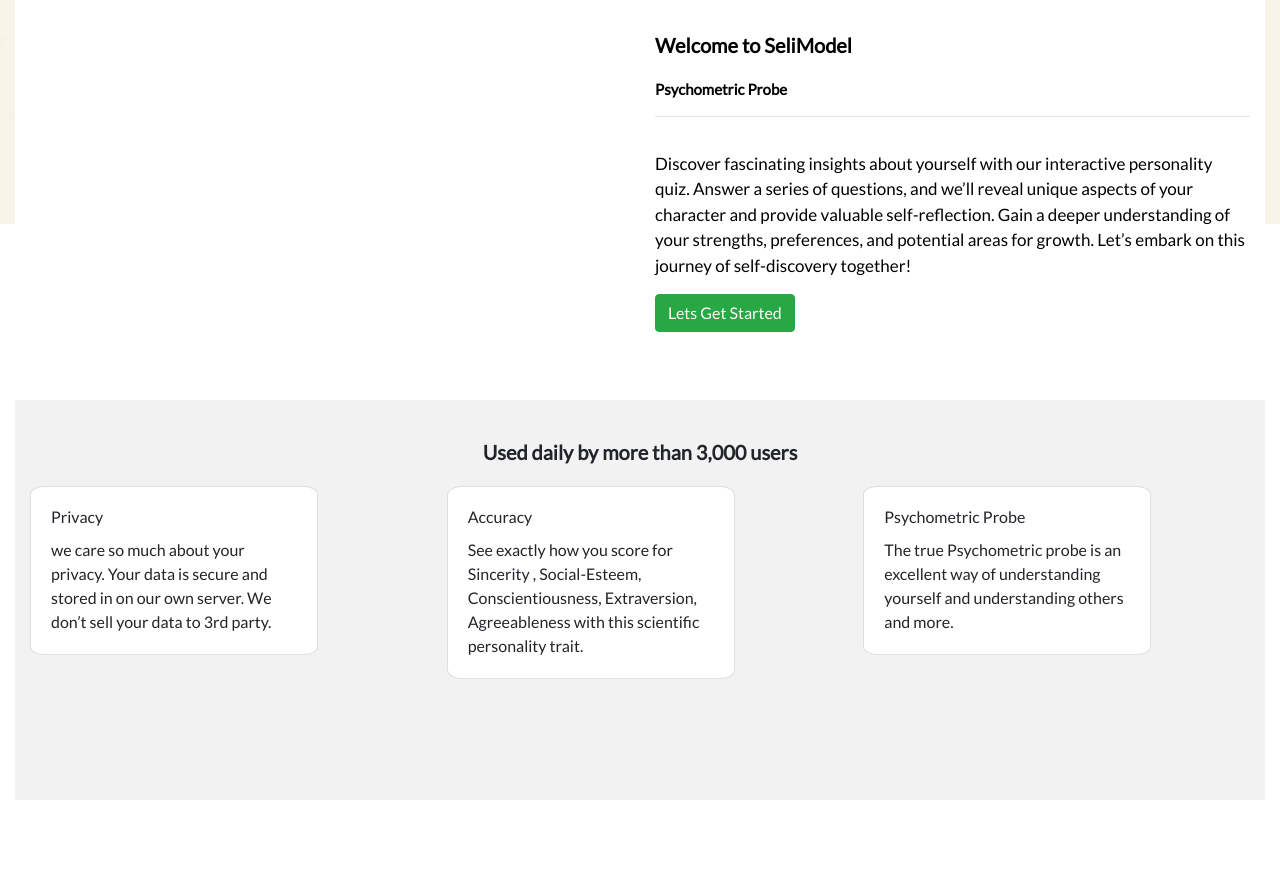
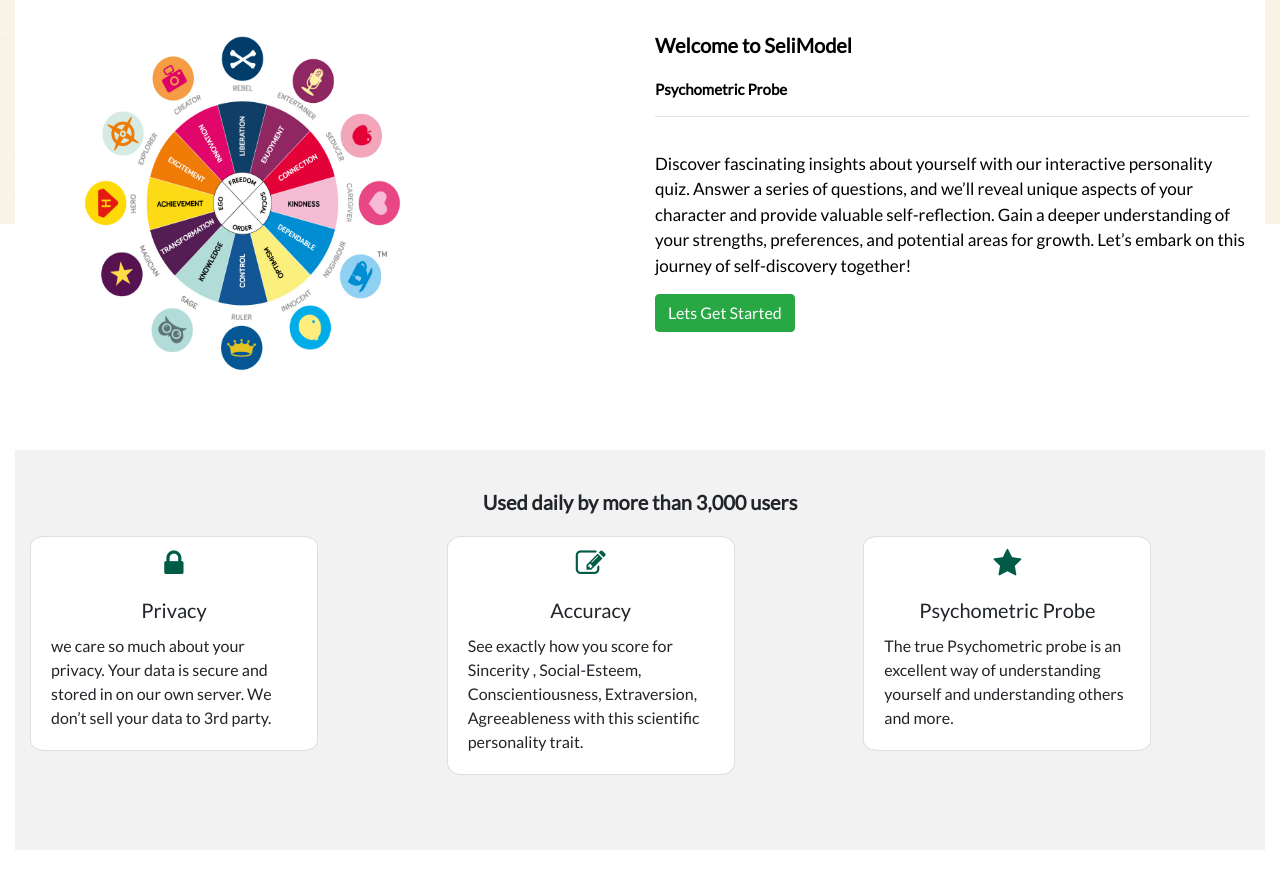
Before and after one commit to badassboy/seli, a PHP site: page /church/ in a window 1280 px wide. Shown: the part 576-1450 px from the top of the page. Before the commit the page ends 1376 px from the top, so only its background shows below. Run offline with PHP 8.4, Linux system fonts and the light colour scheme; some libraries are stand-ins or nearby versions; some web fonts are replaced.

Commit message:
enhanced design

```diff
--- a/cover.css
+++ b/cover.css
@@ -1,11 +1,11 @@
 html {
-  position: relative;
-  min-height: 100%;
+  /*position: relative;
+  min-height: 100%;*/
 }
 body {
    font-family: 'Lato', sans-serif;
-  margin-bottom: 60px;
-  overflow-x: hidden;
+/*  margin-bottom: 60px;*/
+/*  overflow-x: hidden;*/
 
    /* Margin bottom by footer height */
 }
@@ -75,9 +75,15 @@ video {
 
 /*about*/
 .about{
-  height: 400px;
+  height: 450px;
   background-color:#ffffff;
 }
+
+.col-6 .circle{
+  padding-left: 9%;
+}
+
+
 
 hgroup{
   padding-top:5% ;
@@ -115,12 +121,20 @@ hgroup{
 }
 
 .card-title{
-  font-size: 16px;
+  font-size: 20px;
+  text-align: center;
 }
 
 .card{
   margin-top: 5%;
   border-radius: 5%;
+}
+
+.fa {
+  text-align: center;
+  padding-top: 4%;
+  font-size: 30px;
+  color:#005C46 ;
 }
 .
 
@@ -143,8 +157,29 @@ hgroup{
 /*media queries*/
 @media (max-width: 575.98px) {
   .wrapper {
-    height: 900px;
+    height: 2200px;
     position: relative;
+  }
+
+  .about {
+    height: 650px;
+  }
+
+  .card {
+/*    width: 10rem;*/
+margin-left: 7%;
+
+  }
+
+  .col-6 .circle {
+    width: 100%;
+    height: 300px;
+  }
+
+  .users {
+    height: 800px;
+    max-width: 100%;
+
   }
 
   .uservideo{
--- a/homepage.php
+++ b/homepage.php
@@ -48,7 +48,7 @@ $question_letter = "";
 		<!-- video player -->
 		<div class="container uservideo">
 			<video width="320" height="240" controls>
-		  <source src="https://www.youtube.com/embed/zpOULjyy-n8?rel=0" type="video/mp4">
+		  <source src="video/september.mp4" type="video/mp4">
 		  	Your browser does not support the video tag.
 		</video>
 		</div>
--- a/index.php
+++ b/index.php
@@ -3,12 +3,12 @@
 <html lang="en">
   <head>
     <meta charset="utf-8">
-    <meta name="viewport" content="width=device-width, initial-scale=1, shrink-to-fit=no">
+    <meta name="viewport" content="width=device-width, initial-scale=1">
     <meta name="description" content="">
     <meta name="author" content="">
     <link rel="icon" href="/docs/4.0/assets/img/favicons/favicon.ico">
 
-    <title>Cover Template for Bootstrap</title>
+    <title>SeliModel</title>
 
     <link rel="canonical" href="https://getbootstrap.com/docs/4.0/examples/cover/">
     <link rel="stylesheet" href="https://fonts.googleapis.com/css?family=Trirong">
@@ -105,7 +105,10 @@
   <div class="container-fluid about">
 
     <div class="row">
-  <div class="col-6"></div>
+  <div class="col-6">
+    <img src="images/seliModel/circle.jpeg" alt="..." class="circle" width="371" height="371"
+    style="padding-top: 6%;">
+  </div>
 
   <div class="col-6">
     <hgroup>
@@ -132,9 +135,10 @@
   <header>Used daily by more than 3,000 users</header>
     <div class="row">
 
-  <div class="col-6 col-md-4">
+  <div class="col-sm">
     <div class="card" style="width: 18rem;">
   <!-- <img class="card-img-top" src="..." alt="Card image cap"> -->
+  <i aria-hidden="true" class="fa fa-lock"></i>
   <div class="card-body">
     <h5 class="card-title">Privacy</h5>
     <p class="card-text">we care so much about your privacy. Your data is secure and stored in on our own server. We don’t sell your data to 3rd party.</p>
@@ -143,9 +147,10 @@
 </div>
   </div>
 
-  <div class="col-6 col-md-4">
+  <div class="col-sm">
     <div class="card" style="width: 18rem;">
   <!-- <img class="card-img-top" src="..." alt="Card image cap"> -->
+  <i class="fa fa-pencil-square-o" aria-hidden="true"></i>
   <div class="card-body">
     <h5 class="card-title">Accuracy</h5>
     <p class="card-text">See exactly how you score for Sincerity , Social-Esteem, Conscientiousness, Extraversion, Agreeableness with this scientific personality trait.</p>
@@ -154,9 +159,10 @@
 </div>
   </div>
 
-  <div class="col-6 col-md-4">
+  <div class="col-sm">
     <div class="card" style="width: 18rem;">
   <!-- <img class="card-img-top" src="..." alt="Card image cap"> -->
+  <i class="fa fa-star" aria-hidden="true"></i>
   <div class="card-body">
     <h5 class="card-title">Psychometric Probe</h5>
     <p class="card-text">The true Psychometric probe is an excellent way of understanding yourself and understanding others and more.</p>
--- a/part3.php
+++ b/part3.php
@@ -55,7 +55,7 @@ $options = [];
 		 <!-- user based question -->
 	<div class="container questions">
 
-			<h5>PART 2 QUESTIONS</h5>
+			<h5>PART 3 QUESTIONS</h5>
 	<div class="form-group">
 
 			<?php
```
Also changed, not shown: part1_end.php (+23 -3 lines), part2_end.php (+23 -3 lines), part3_end.php (+24 -3 lines), images/seliModel/circle.jpeg (added), 1 other file.
